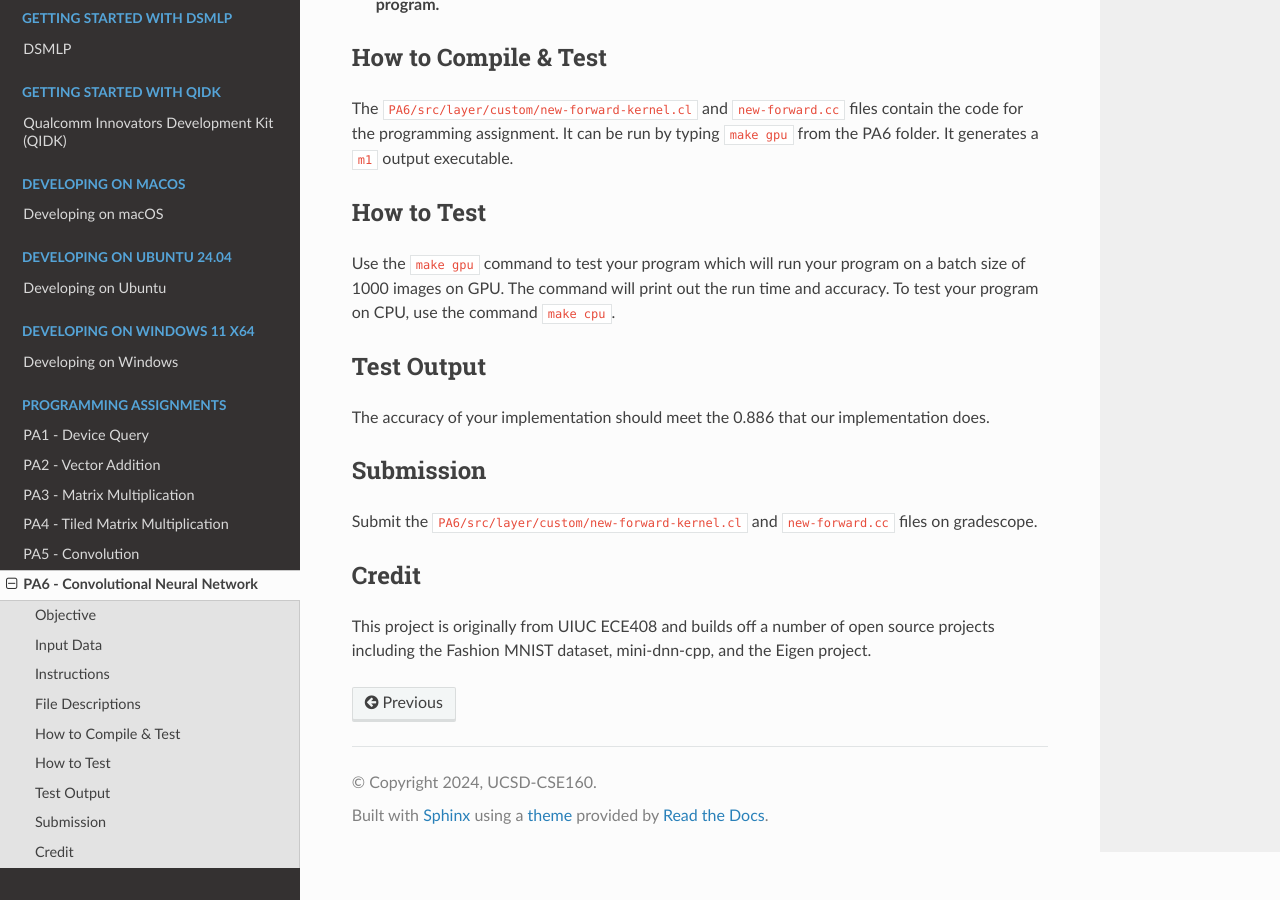
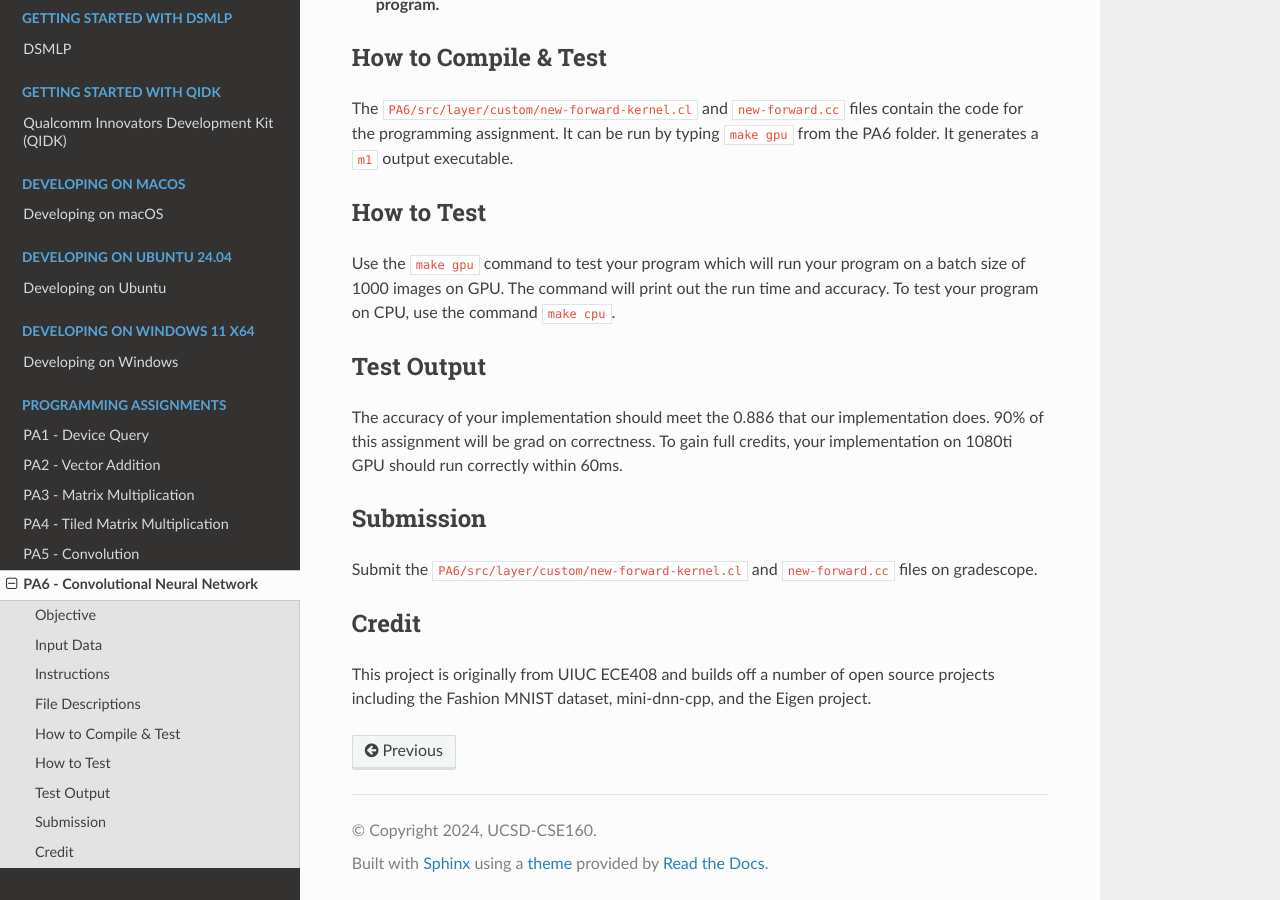
Before and after one commit to KastnerRG/cse160-docs, a Sphinx documentation site: the page built from docs/source/PA6.rst, in a window 1280 px wide and 900 px high, scrolled down 2667 px. Built offline with Sphinx 7.4.7 and the Read the Docs theme 3.1.0, drawn with Linux system fonts in a browser that asks for light colours; formulas are drawn with MathJax 3.

Commit message:
Added PA6 time theshold

```diff
--- a/docs/source/PA6.rst
+++ b/docs/source/PA6.rst
@@ -93,7 +93,7 @@ Test Output
 .. You will need to checkout a GPU for this assignment, but please avoid editing while accessing a device. You can accomplish this with:
 .. :code:`launch.sh -g 1 -s -i ghcr.io/ucsd-ets/cse160-notebook:main -W CSE160_WI25_A00 -P Always`
 
-The accuracy of your implementation should meet the 0.886 that our implementation does.
+The accuracy of your implementation should meet the 0.886 that our implementation does. 90% of this assignment will be grad on correctness. To gain full credits, your implementation on 1080ti GPU should run correctly within 60ms.
 
 
 Submission
```
